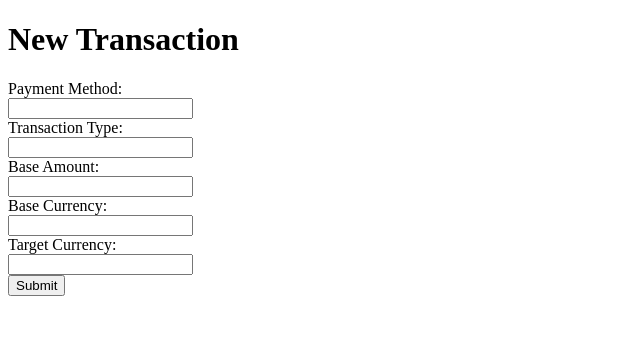
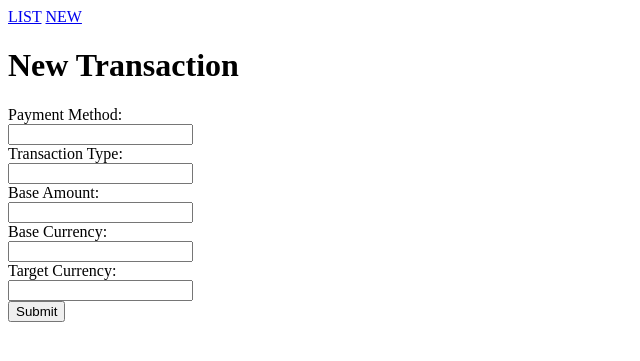
Before and after one commit to biforb4/transactions, a Symfony app: template templates/new.html.twig in a window 1280 px wide. Shown: the top 361 px of the page, without its empty margins (0-640 px from the left). Run offline with Twig, Linux system fonts and the light colour scheme; the template is opened without the code that fills it, so the values that code supplies are empty; some libraries are stand-ins or nearby versions.

Commit message:
Solution

```diff
--- a/templates/base.html.twig
+++ b/templates/base.html.twig
@@ -29,6 +29,7 @@
         {% endblock %}
     </head>
     <body>
+    <a href="/">LIST</a> <a href="/new">NEW</a>
         {% block body %}{% endblock %}
     </body>
 </html>
```
